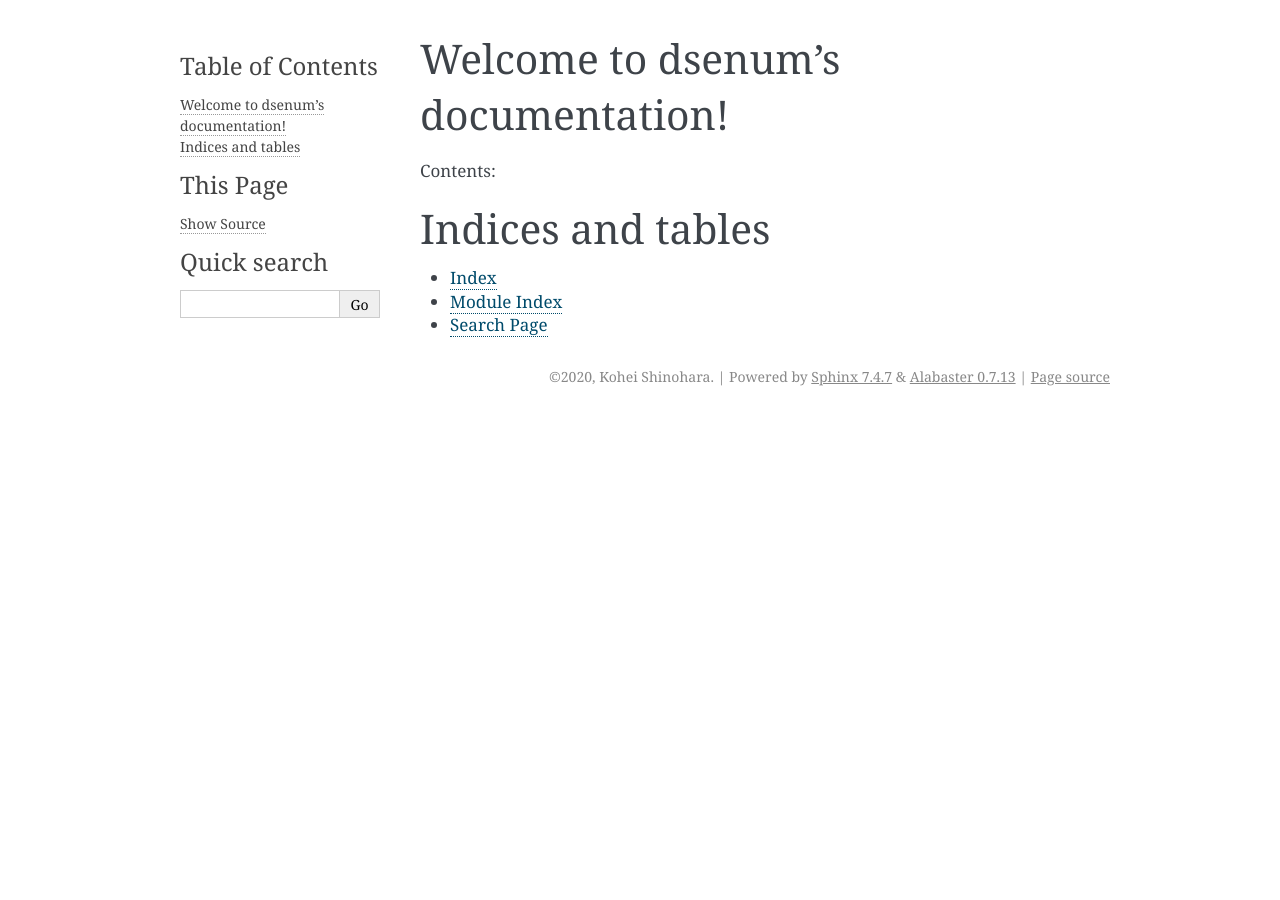
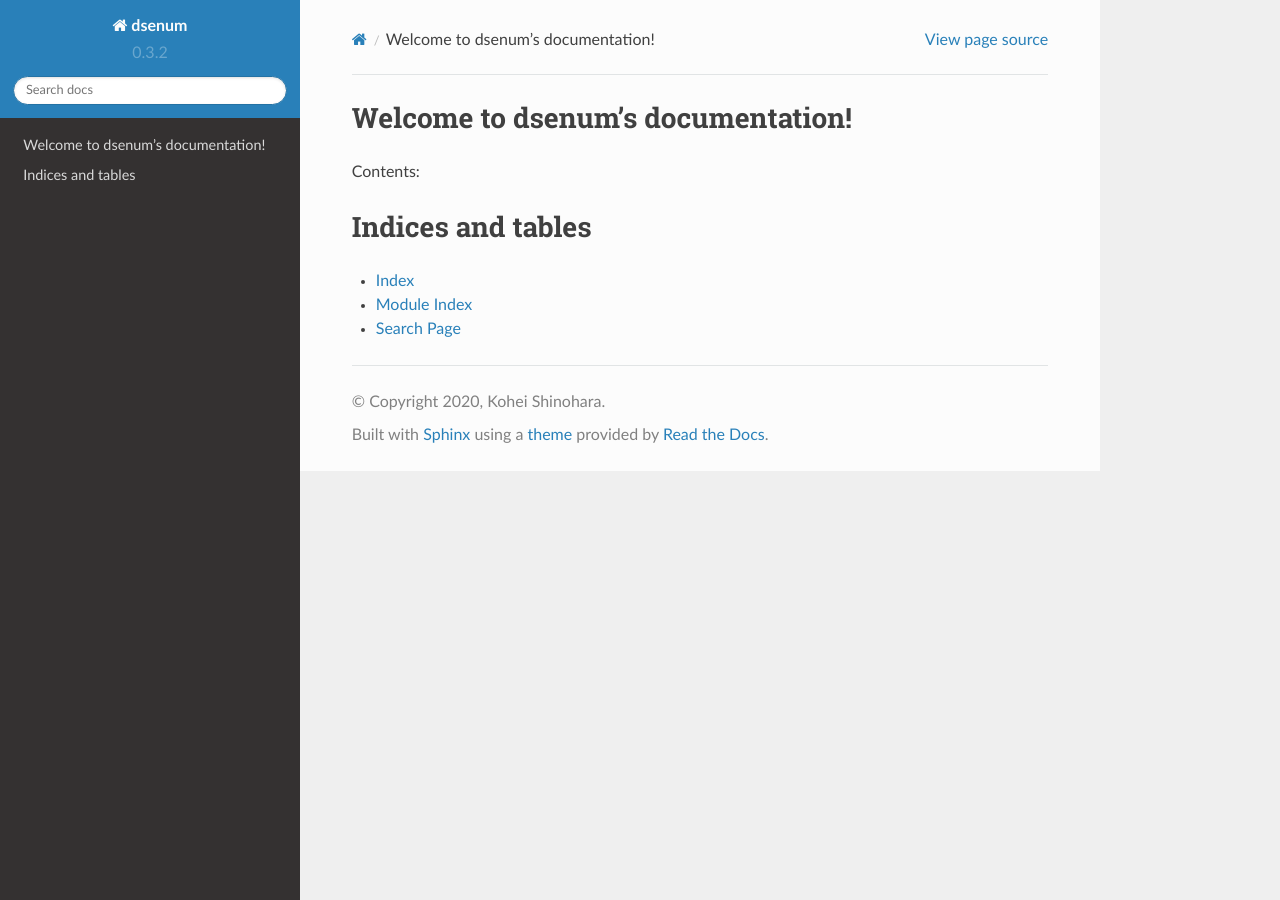
Before and after one commit to lan496/dsenum, a Sphinx documentation site: the page built from docs/source/index.rst, in a window 1280 px wide. Built offline with Sphinx 7.4.7 and the Read the Docs theme 2.0.0, drawn with Linux system fonts in a browser that asks for light colours.

Commit message:
API docs

```diff
--- a/docs/source/conf.py
+++ b/docs/source/conf.py
@@ -35,6 +35,7 @@
     "sphinx.ext.mathjax",
     "sphinx.ext.viewcode",
     "sphinx.ext.napoleon",
+    "sphinx_rtd_theme",
 ]
 
 # Add any paths that contain templates here, relative to this directory.
@@ -114,7 +115,7 @@
 
 # The theme to use for HTML and HTML Help pages.  See the documentation for
 # a list of builtin themes.
-html_theme = "alabaster"
+html_theme = "sphinx_rtd_theme"
 
 # Theme options are theme-specific and customize the look and feel of a theme
 # further.  For a list of options available for each theme, see the
--- a/requirements-dev.txt
+++ b/requirements-dev.txt
@@ -1,3 +1,4 @@
 sphinx
+sphinx-rtd-theme
 pytest==5.4.1
 pytest-cov==2.8.1
```
Also changed, not shown: 1 other file.
